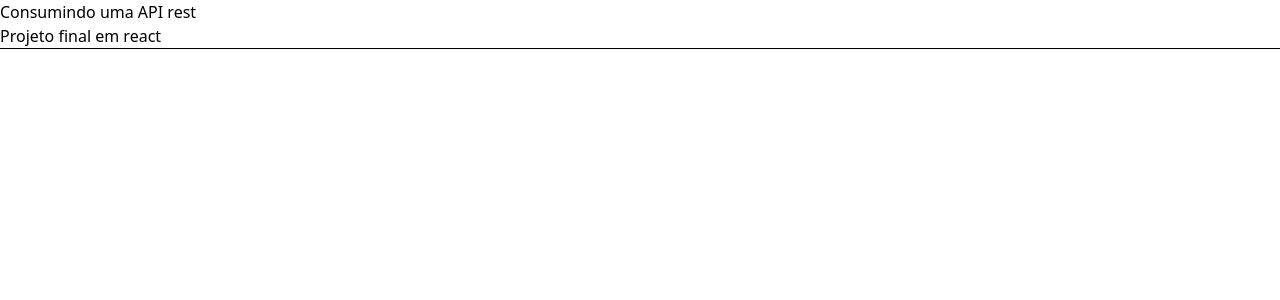
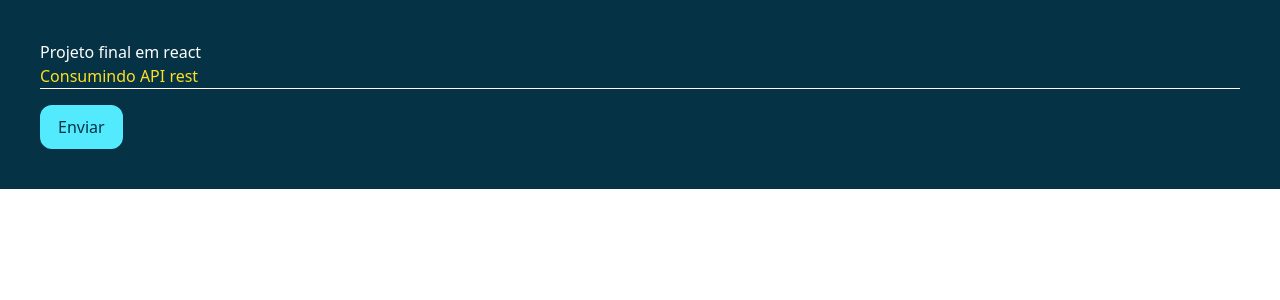
Before and after one commit to Kauhe25/projeto-final-com-react, a React (Vite) app: page / in a window 1280 px wide. Shown: the top 300 px of the page. Built offline with nearby package versions, Linux system fonts and the light colour scheme.

Commit message:
feat: usando o tailwind

```diff
--- a/index.html
+++ b/index.html
@@ -4,7 +4,6 @@
     <meta charset="UTF-8" />
     <meta name="viewport" content="width=device-width, initial-scale=1.0" />
     <title>Projeto Final em React</title>
-    <h2>Consumindo uma API rest</h2>
   </head>
   <body>
     <div id="root"></div>
--- a/src/App.tsx
+++ b/src/App.tsx
@@ -2,10 +2,26 @@
 
 function App() {
   return (
-    <>
+    <div className="p-10 bg-cyan-950 text-white">
       <h1>Projeto final em react</h1>
+      <h2 className="text-yellow-300">Consumindo API rest</h2>
       <hr />
-    </>
+      <button className="
+      px-4
+      py-2
+      bg-cyan-300
+      rounded-xl
+      mt-4
+      text-cyan-950
+      border-2
+      cursor-pointer
+      hover: border-cyan-300
+      hover:bg-cyan-950
+      hover:text-white
+      ">
+        Enviar
+      </button>
+    </div>
   )
 }
 
```
